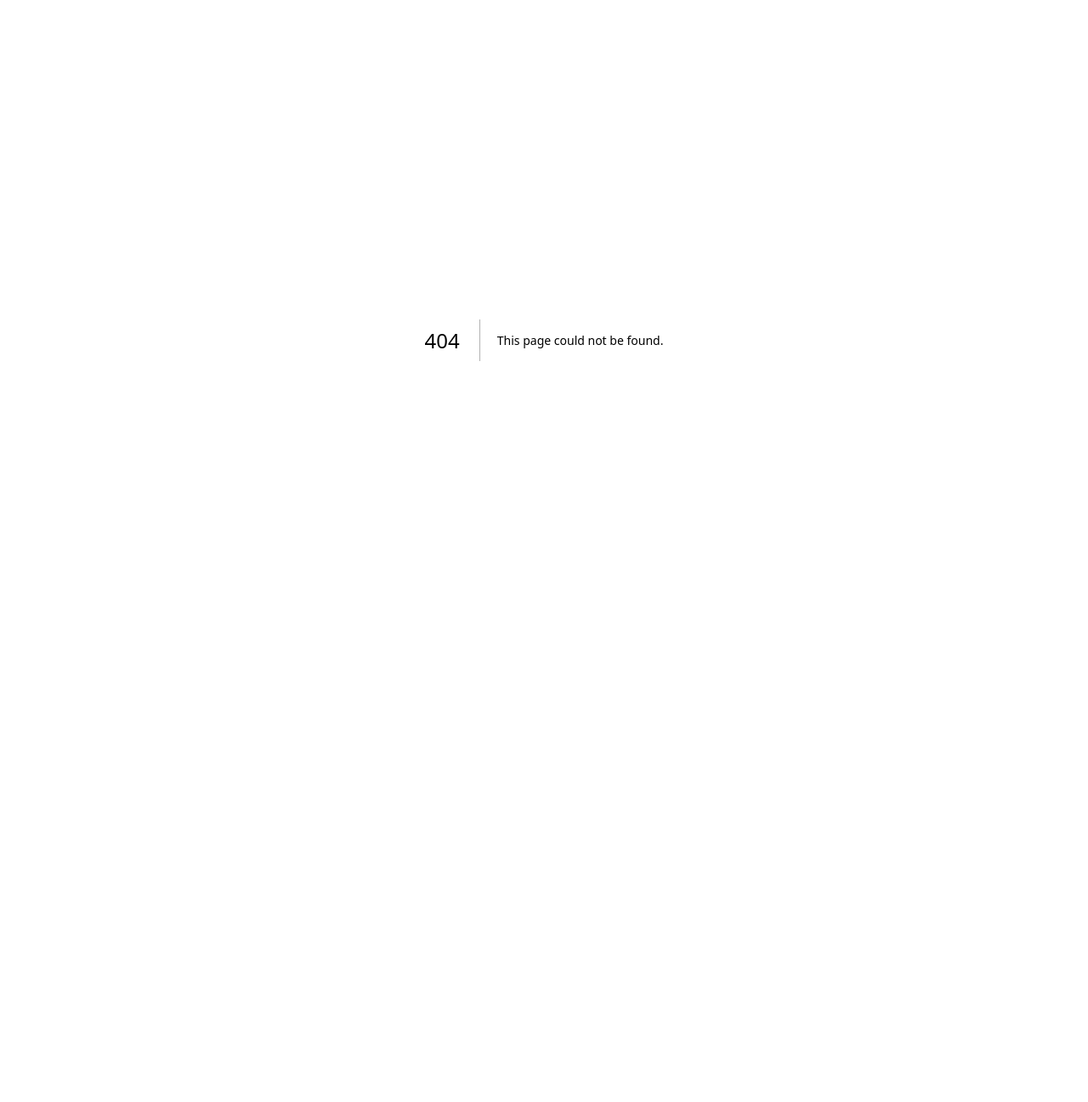
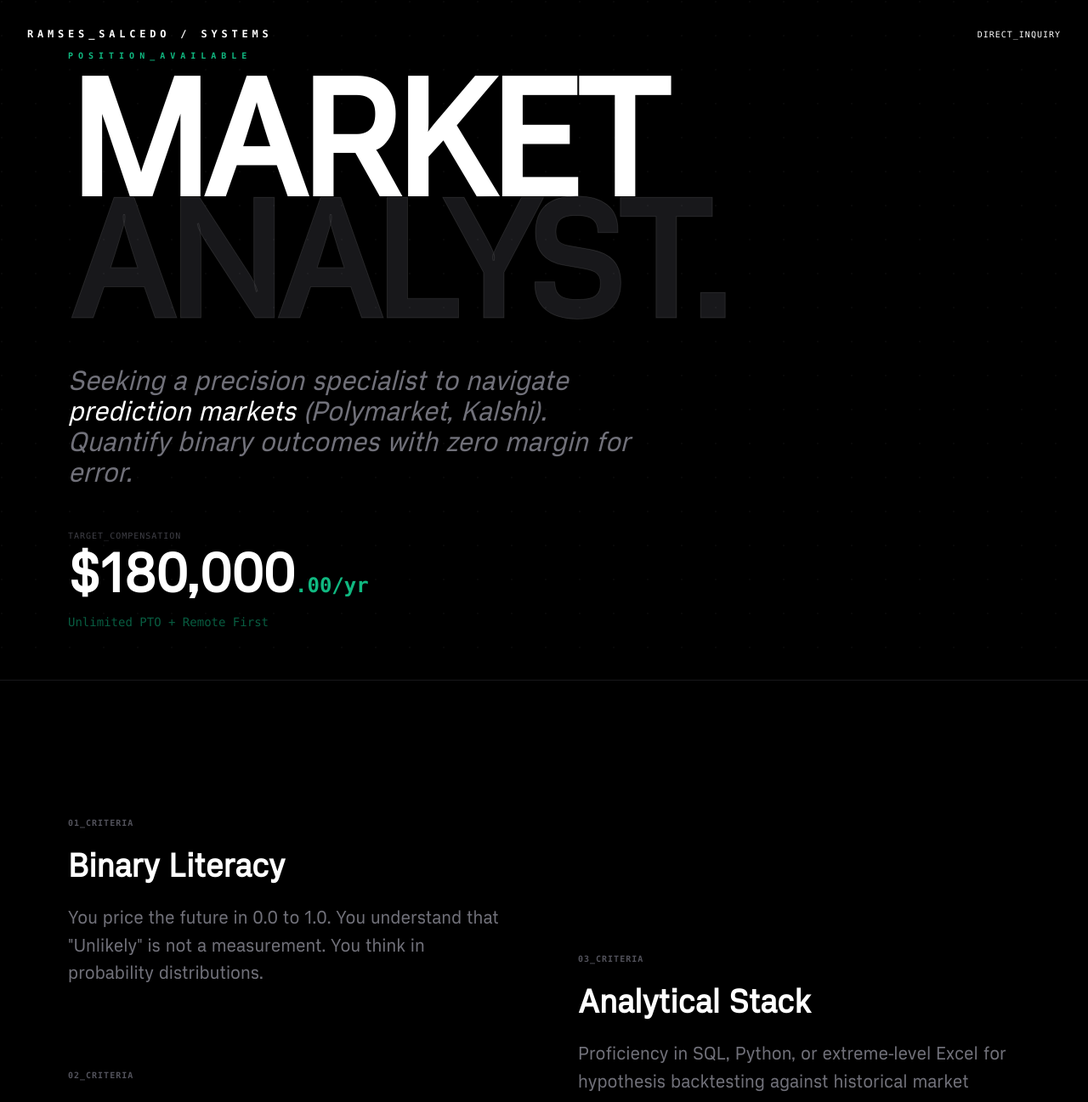
Before and after one commit to ramsessalcedo/ramsessalcedo.com, a Next.js app: page /hiring in a window 1280 px wide. Before the commit this address had no page. Shown: the top 1297 px of the page at 85% size. Before the commit the page ends 800 px from the top, so only its background shows below. Built offline with nearby package versions, Linux system fonts and the light colour scheme.

Commit message:
Create page.tsx

```diff
--- /dev/null
+++ b/app/hiring/page.tsx
@@ -0,0 +1,116 @@
+import { motion } from 'motion/react';
+import { ArrowRight, TrendingUp, Zap, Globe, BarChart3, Database } from 'lucide-react';
+
+// Adjusted for your personal brand aesthetic
+export default function App() {
+  return (
+    <div className="min-h-screen bg-black text-white font-sans selection:bg-emerald-500 selection:text-black">
+      {/* Navigation - Minimalist */}
+      <nav className="fixed top-0 w-full z-50 p-8 flex justify-between items-center mix-blend-difference">
+        <div className="font-mono text-xs tracking-[0.4em] uppercase font-bold">Ramses_Salcedo / Systems</div>
+        <a href="mailto:jobs@ramsessalcedo.com" className="text-[10px] font-mono tracking-widest uppercase hover:text-emerald-500 transition-colors">
+          Direct_Inquiry
+        </a>
+      </nav>
+
+      <main>
+        {/* Hero Section - Bold Statement */}
+        <section className="min-h-screen flex flex-col justify-center px-8 md:px-20 relative">
+          <div className="absolute inset-0 opacity-[0.03] pointer-events-none" style={{ backgroundImage: 'radial-gradient(circle at 2px 2px, #fff 1px, transparent 0)', backgroundSize: '40px 40px' }}></div>
+
+          <motion.div
+            initial={{ opacity: 0, y: 40 }}
+            animate={{ opacity: 1, y: 0 }}
+            transition={{ duration: 1.2, ease: [0.16, 1, 0.3, 1] }}
+          >
+            <span className="font-mono text-[10px] text-emerald-500 tracking-[0.6em] uppercase font-bold mb-6 block">Position_Available</span>
+            <h1 className="text-[clamp(3.5rem,14vw,12rem)] font-black tracking-tighter leading-[0.8] mb-12">
+              MARKET <br /> <span className="text-zinc-900" style={{ WebkitTextStroke: '1px rgba(255,255,255,0.1)' }}>ANALYST.</span>
+            </h1>
+
+            <div className="max-w-2xl">
+              <p className="text-xl md:text-3xl text-zinc-500 leading-tight mb-12 italic font-light">
+                Seeking a precision specialist to navigate <span className="text-white">prediction markets</span> (Polymarket, Kalshi). Quantify binary outcomes with zero margin for error.
+              </p>
+
+              <div className="flex flex-col gap-2">
+                 <span className="font-mono text-[10px] text-zinc-700 tracking-widest uppercase">Target_Compensation</span>
+                 <div className="text-4xl md:text-6xl font-black">$180,000<span className="text-emerald-500 text-2xl font-mono">.00/yr</span></div>
+                 <div className="text-sm font-mono text-emerald-500/50 mt-2">Unlimited PTO + Remote First</div>
+              </div>
+            </div>
+          </motion.div>
+        </section>
+
+        {/* Requirements - Technical Grid */}
+        <section className="py-40 px-8 md:px-20 border-t border-zinc-900 bg-black">
+          <div className="grid md:grid-cols-2 gap-20">
+            <div className="space-y-24">
+              <div>
+                <span className="font-mono text-[10px] text-zinc-600 block mb-6 uppercase tracking-widest font-bold">01_Criteria</span>
+                <h3 className="text-4xl font-bold mb-6">Binary Literacy</h3>
+                <p className="text-zinc-500 text-xl leading-relaxed">
+                  You price the future in 0.0 to 1.0. You understand that "Unlikely" is not a measurement. You think in probability distributions.
+                </p>
+              </div>
+              <div>
+                <span className="font-mono text-[10px] text-zinc-600 block mb-6 uppercase tracking-widest font-bold">02_Criteria</span>
+                <h3 className="text-4xl font-bold mb-6">Information Edge</h3>
+                <p className="text-zinc-500 text-xl leading-relaxed">
+                  You live 15 minutes ahead of the news cycle. You parse geopolitical data, legal filings, and network sentiment in real-time.
+                </p>
+              </div>
+            </div>
+
+            <div className="space-y-24 md:mt-40">
+              <div>
+                <span className="font-mono text-[10px] text-zinc-600 block mb-6 uppercase tracking-widest font-bold">03_Criteria</span>
+                <h3 className="text-4xl font-bold mb-6">Analytical Stack</h3>
+                <p className="text-zinc-500 text-xl leading-relaxed">
+                  Proficiency in SQL, Python, or extreme-level Excel for hypothesis backtesting against historical market moves.
+                </p>
+              </div>
+              <div>
+                <span className="font-mono text-[10px] text-zinc-600 block mb-6 uppercase tracking-widest font-bold">04_Criteria</span>
+                <h3 className="text-4xl font-bold mb-6">Platform Native</h3>
+                <p className="text-zinc-500 text-xl leading-relaxed">
+                  Native understanding of Polymarket (Polygon/USDC) and Kalshi mechanics. You understand liquidity constraints.
+                </p>
+              </div>
+            </div>
+          </div>
+        </section>
+
+        {/* Contact/CTA - Minimalist */}
+        <section className="py-60 px-8 text-center border-t border-zinc-900">
+          <motion.div
+            initial={{ opacity: 0 }}
+            whileInView={{ opacity: 1 }}
+            viewport={{ once: true }}
+          >
+            <h2 className="text-5xl md:text-8xl font-black mb-12 tracking-tighter italic">Ready to price it?</h2>
+            <p className="text-zinc-500 text-xl mb-16 max-w-xl mx-auto">
+              We value edges over resumes. Send your thesis on a correctly priced market and your CV to the address below.
+            </p>
+
+            <div className="inline-block group relative">
+              <div className="absolute -inset-4 bg-emerald-500/20 blur-xl opacity-0 group-hover:opacity-100 transition-opacity"></div>
+              <a
+                href="mailto:jobs@ramsessalcedo.com"
+                className="relative text-3xl md:text-5xl font-mono font-bold hover:text-emerald-500 transition-colors flex items-center gap-4"
+              >
+                jobs@ramsessalcedo.com
+                <ArrowRight className="w-8 h-8 group-hover:translate-x-2 transition-transform" />
+              </a>
+            </div>
+          </motion.div>
+        </section>
+      </main>
+
+      <footer className="p-12 border-t border-zinc-950 font-mono text-[10px] text-zinc-700 flex justify-between items-center uppercase tracking-widest">
+        <div>PredictAnalytica_v1.0</div>
+        <div>&copy; {new Date().getFullYear()} Ramses_Salcedo</div>
+      </footer>
+    </div>
+  );
+}
```
